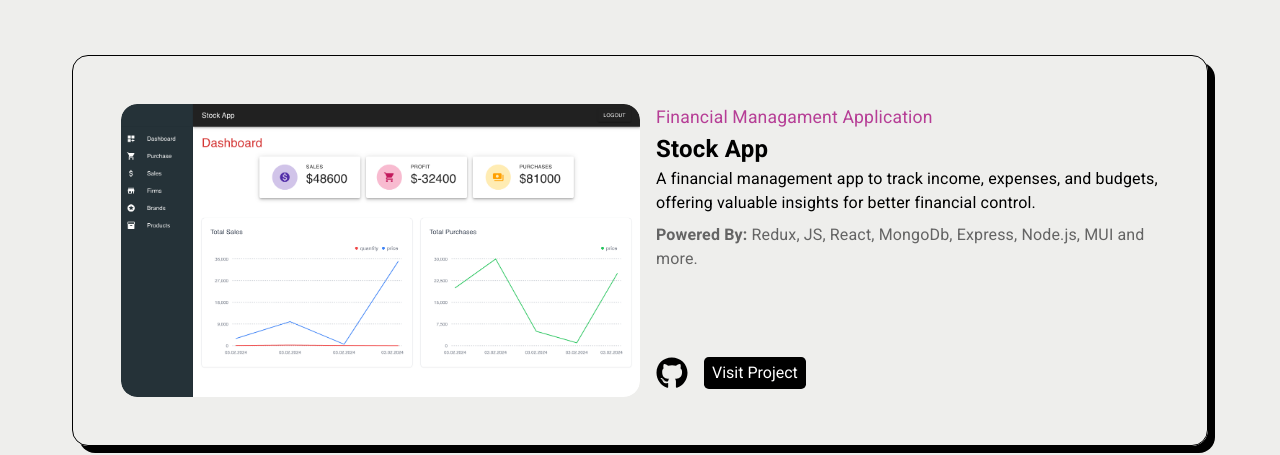
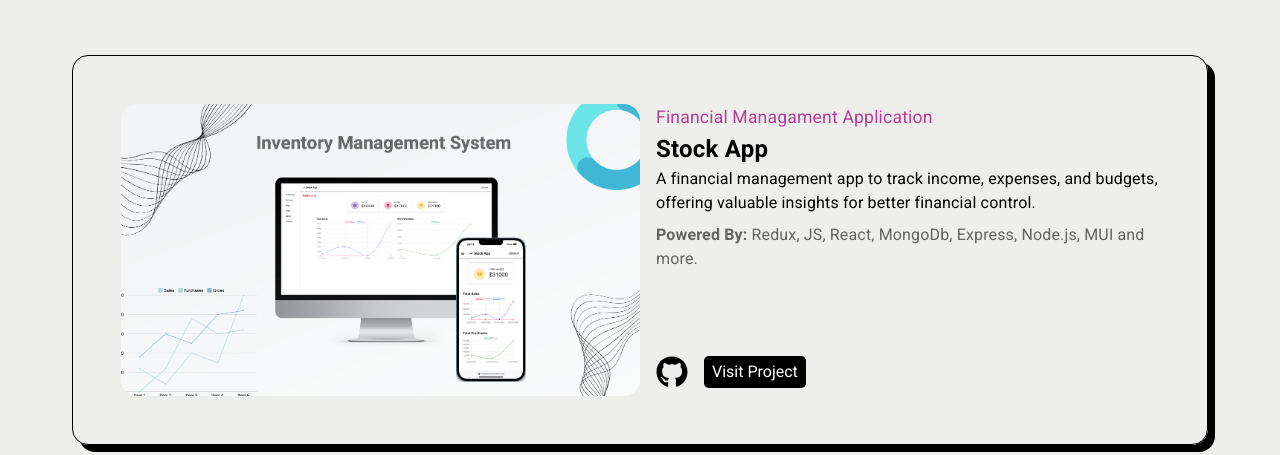
Before and after one commit to Umutplvn/Portfolio_new, a React (Create React App) app: page /projects in a window 1280 px wide. Shown: the part 1275-1730 px from the top of the page. Built offline with nearby package versions, Linux system fonts and the light colour scheme.

Commit message:
updated profile

```diff
--- a/src/pages/Projects.jsx
+++ b/src/pages/Projects.jsx
@@ -558,6 +558,7 @@
         <Box
         ref={ref4}
         sx={{ padding: "2rem",
+
         opacity: inView4 ? 1 : 0,
         transform: inView4 ? "translateY(0)" : "translateY(1rem)",
         transition: "opacity 1s ease-in-out, transform 1s ease-in-out",
@@ -568,6 +569,7 @@
               display: "flex",
               justifyContent: "center",
               flexWrap: "wrap",
+
               padding: { xs: "1.5rem", sm: "3rem" },
               border: "1px solid black",
               boxShadow: "rgba(0, 0, 0, 1) 7px 7px 0px;",
@@ -587,6 +589,7 @@
                     width: "100%",
                     cursor: "pointer",
                     transition: "transform 0.3s ease-in-out",
+                    transform: "scale(1.01)",
                     ":hover": { transform: "scale(1.1)" },
                     display: "flex",
                     justifyContent: "center",
```
Also changed, not shown: src/assets/projects/stockApp.png.
